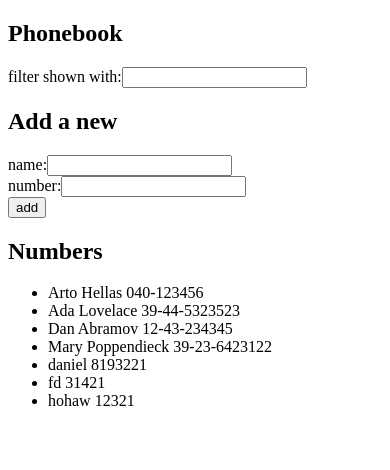
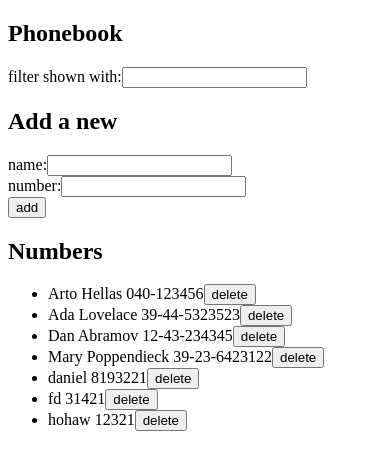
Before and after one commit to dryu99/full_stack_open, a React (Create React App) app in the folder part_2/phonebook/: page / in a window 390 px wide. Shown: the top 470 px of the page. Built offline with nearby package versions, Linux system fonts and the light colour scheme; data requests are answered from the project's data file.

Commit message:
complete 'phonebook' exercise 2.17

```diff
--- a/part_2/phonebook/src/App.js
+++ b/part_2/phonebook/src/App.js
@@ -57,6 +57,16 @@ const App = () => {
     }
   }
 
+  const deletePerson = (deletedPerson) => {
+    if (window.confirm(`Delete ${deletePerson.name}?`)) {
+      personService
+      .remove(deletedPerson.id)
+      .then(response => {
+        setPersons(persons.filter(person => person.id !== deletedPerson.id));
+      });
+    }
+  }
+
   // on every render, filter persons list based on filter text
   const personsToShow = persons.filter(person =>
     person.name.toLowerCase().includes(filterName.toLowerCase())
@@ -76,11 +86,14 @@ const App = () => {
         newNumber={newNumber}
         handleNameChange={handleNameChange}
         handleNumberChange={handleNumberChange}
-        submitFormHandler={addPerson}
+        handleFormSubmit={addPerson}
       />
 
       <h2>Numbers</h2>
-      <Persons persons={personsToShow}/>
+      <Persons
+        persons={personsToShow}
+        deletePerson={deletePerson}
+      />
     </div>
   )
 }
--- a/part_2/phonebook/src/components/Person.js
+++ b/part_2/phonebook/src/components/Person.js
@@ -1,8 +1,11 @@
 import React from "react";
 
-const Person = ({ person }) => {
+const Person = ({ person, handleDeleteClick }) => {
   return (
-    <li>{person.name} {person.number}</li>
+    <li>
+      {person.name} {person.number}
+      <button onClick={handleDeleteClick}>delete</button>
+    </li>
   )
 }
 
--- a/part_2/phonebook/src/components/PersonForm.js
+++ b/part_2/phonebook/src/components/PersonForm.js
@@ -1,8 +1,8 @@
 import React from "react";
 
-const PersonForm = ({ newName, newNumber, handleNameChange, handleNumberChange, submitFormHandler}) => {
+const PersonForm = ({ newName, newNumber, handleNameChange, handleNumberChange, handleFormSubmit}) => {
   return (
-    <form onSubmit={submitFormHandler}>
+    <form onSubmit={handleFormSubmit}>
       <div>
         name:
         <input value={newName} onChange={handleNameChange}/>
--- a/part_2/phonebook/src/components/Persons.js
+++ b/part_2/phonebook/src/components/Persons.js
@@ -1,11 +1,15 @@
 import React from "react";
 import Person from './Person';
 
-const Persons = ({ persons }) => {
+const Persons = ({ persons, deletePerson }) => {
   return (
     <ul>
       {persons.map(person =>
-        <Person key={person.id} person={person}/>
+        <Person
+          key={person.id}
+          person={person}
+          handleDeleteClick={() => deletePerson(person)}
+        />
       )}
     </ul>
   );
--- a/part_2/phonebook/src/services/persons.js
+++ b/part_2/phonebook/src/services/persons.js
@@ -14,4 +14,10 @@ const create = (newObject) => {
   return request.then(response => response.data);
 }
 
-export default { getAll, create };
+const remove = (id) => {
+  console.log(`deleting data with id ${id}...`);
+  const request = axios.delete(`${baseUrl}/${id}`);
+  return request;
+}
+
+export default { getAll, create, remove };
```
